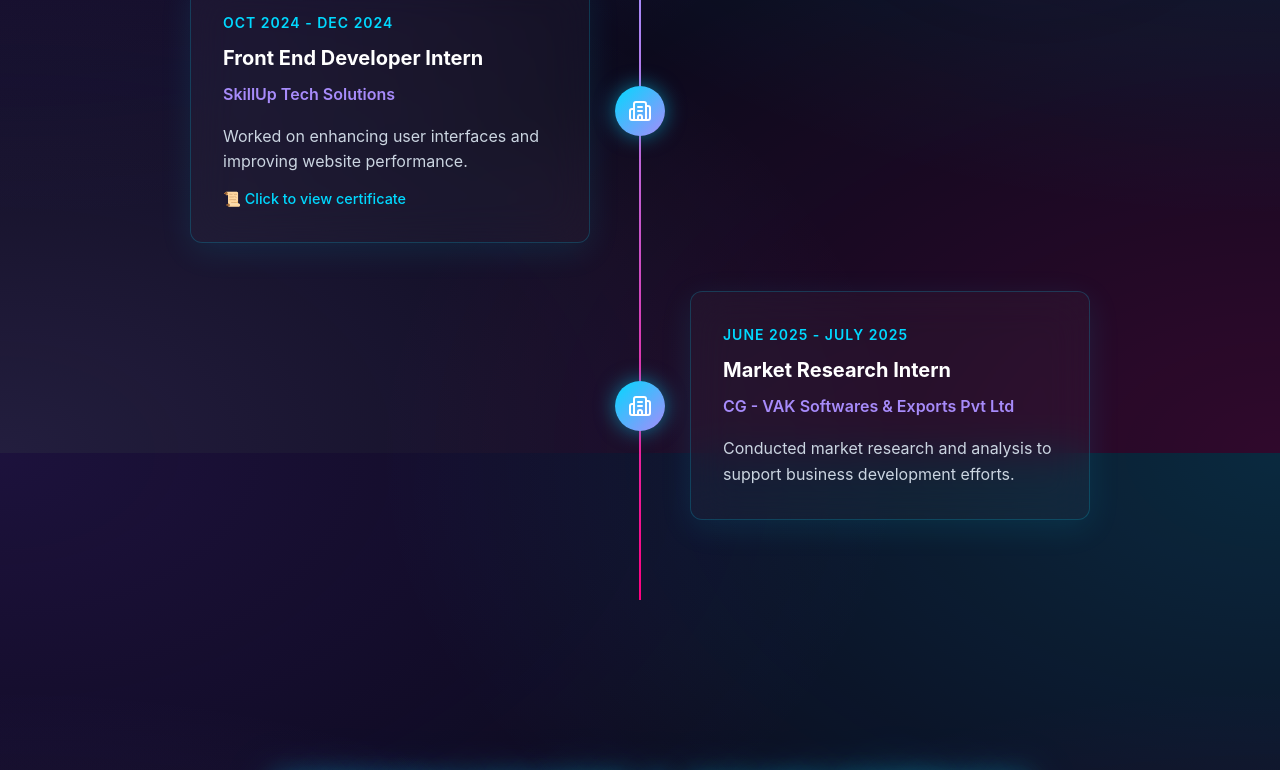
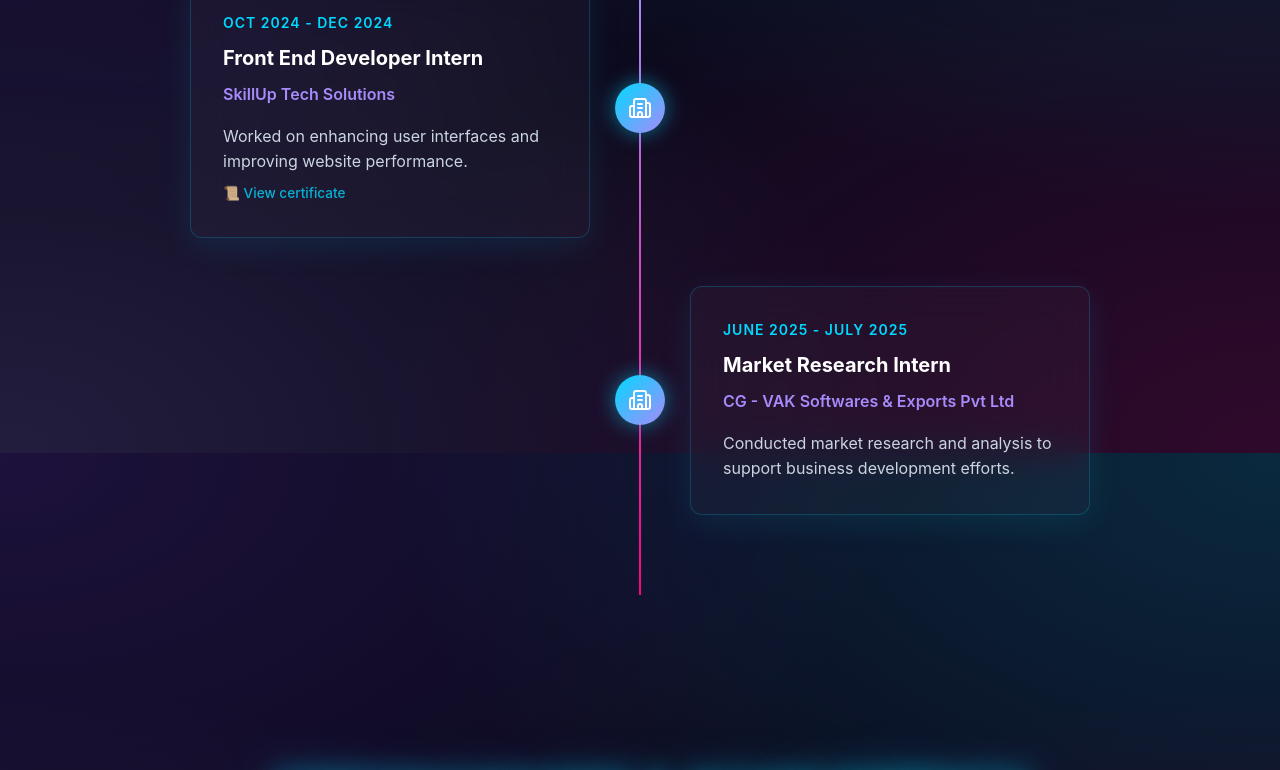
Before and after one commit to pravin-4620/pravinportfolio, a React (Create React App) app: page / in a window 1280 px wide. Shown: the part 5147-5917 px from the top of the page. Built offline with nearby package versions, Linux system fonts and the light colour scheme.

Commit message:
Fix certificate box size to match other timeline items

```diff
--- a/src/App.css
+++ b/src/App.css
@@ -1927,14 +1927,15 @@
 
 /* Certificate Hint */
 .certificate-hint {
-  margin-top: 0.75rem;
+  margin-top: 0.5rem;
   color: var(--neon-blue);
-  font-size: 0.9rem;
+  font-size: 0.85rem;
   font-weight: 500;
   display: flex;
   align-items: center;
   gap: 0.5rem;
   animation: pulse 2s ease-in-out infinite;
+  opacity: 0.8;
 }
 
 .timeline-item.has-certificate {
@@ -1942,13 +1943,14 @@
 }
 
 .timeline-item.has-certificate:hover {
-  transform: translateY(-5px);
+  transform: translateY(-5px) scale(1.02);
   box-shadow: 0 10px 30px rgba(0, 217, 255, 0.3);
   border-color: var(--neon-blue);
 }
 
 .timeline-item.has-certificate:hover .certificate-hint {
   color: var(--neon-pink);
+  opacity: 1;
 }
 
 /* Certificate Modal */
--- a/src/components/Timeline.js
+++ b/src/components/Timeline.js
@@ -61,7 +61,7 @@
                 <p className="timeline-description">{exp.description}</p>
                 {exp.hasCertificate && (
                   <p className="certificate-hint">
-                    📜 Click to view certificate
+                    📜 View certificate
                   </p>
                 )}
               </div>
```
Also changed, not shown: 1 other file (tests, documents, lock files or other folders).
